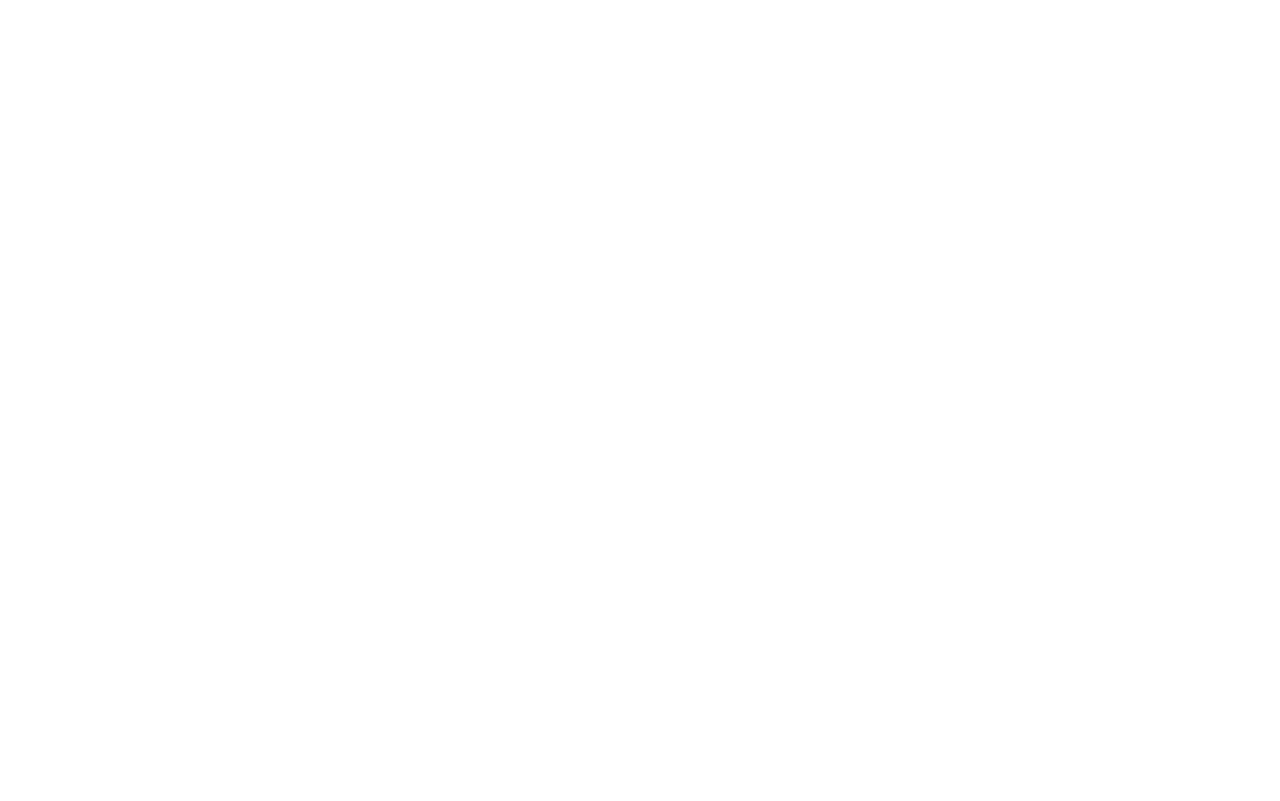
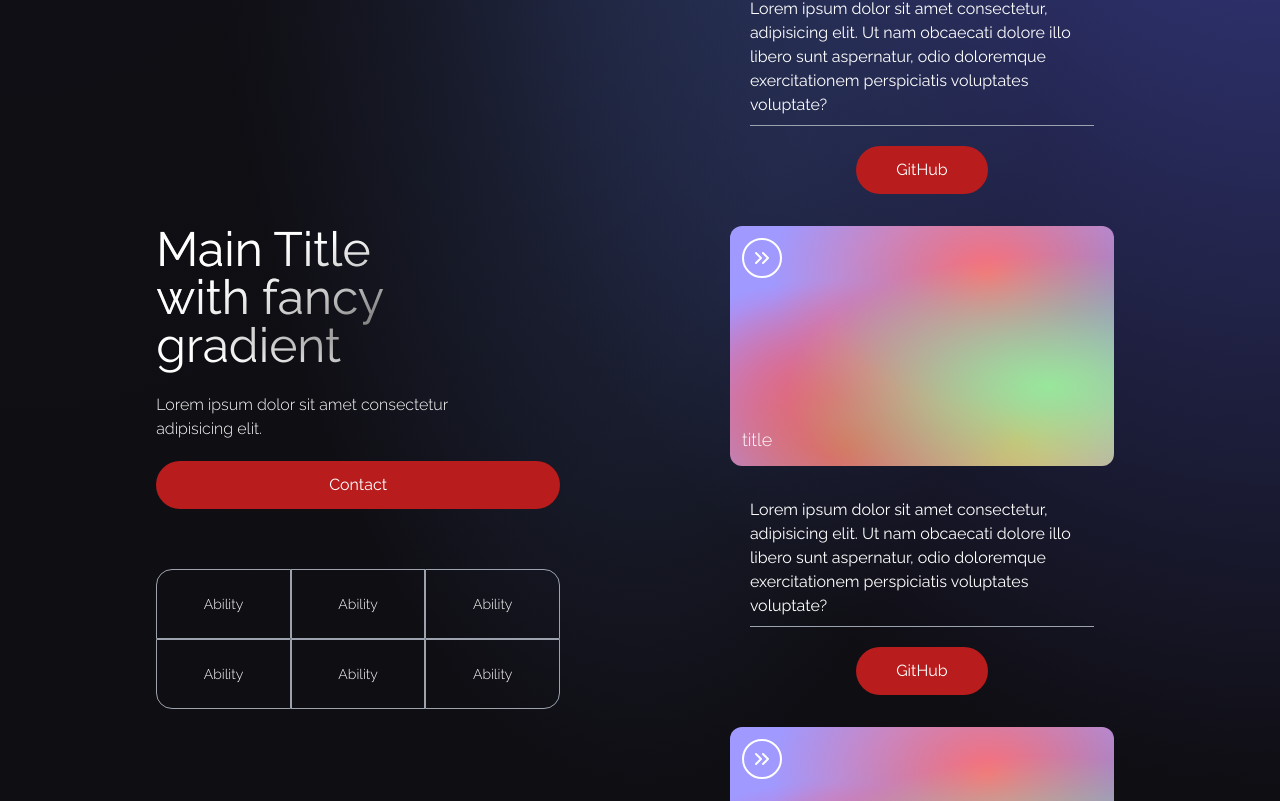
Before and after one commit to Anathretic/portfolio-website, a React (Vite) app: page / in a window 1280 px wide. Shown: the part 439-1240 px from the top of the page. Before the commit the page ends 800 px from the top, so only its background shows below. Built offline with nearby package versions, Linux system fonts and the light colour scheme.

Commit message:
created welcome section, refactored code, prepared code for further implementation

```diff
--- a/postcss.config.cjs
+++ b/postcss.config.cjs
@@ -1,6 +1,4 @@
+const tailwindcss = require("tailwindcss");
 module.exports = {
-    plugins: {
-      tailwindcss: {},
-      autoprefixer: {}
-    }
-  };
+  plugins: [tailwindcss("./tailwind.config.js"), require("autoprefixer")],
+};
--- a/src/App.jsx
+++ b/src/App.jsx
@@ -1,4 +1,4 @@
-import { Navbar, Welcome, Footer, Extras } from "./components"
+import { Navbar, Welcome, Footer, Extras } from "./sections"
 
 const App = () => {
   return (
@@ -7,8 +7,8 @@
         <Navbar />
         <Welcome />
       </div>
+        <Extras />
         <Footer />
-        <Extras />
     </div>
   )
 }
--- /dev/null
+++ b/src/components/CardDescription.jsx
@@ -0,0 +1,16 @@
+const CardDescription = () => {
+	return (
+        <div className='p-5 sm:w-96 w-full flex flex-col justify-start items-center blue-glassmorphism text-white'>
+		<p>
+			Lorem ipsum dolor sit amet consectetur, adipisicing elit. Ut nam obcaecati dolore illo libero sunt aspernatur,
+			odio doloremque exercitationem perspiciatis voluptates voluptate?
+		</p>
+		<div className='h-[1px] w-full bg-gray-400 my-2'></div>
+		<button className='bg-[#b91c1c] py-3 px-10 mt-3 rounded-full cursor-pointer hover:bg-[#7f1d1d] transition duration-300'>
+			GitHub
+		</button>
+	</div>
+    )
+}
+
+export default CardDescription
--- /dev/null
+++ b/src/components/CardItem.jsx
@@ -0,0 +1,21 @@
+import { FiChevronsRight } from "react-icons/fi";
+
+
+const CardItem = ({ title }) => {
+	return (
+		<div className='p-3 flex justify-end items-start flex-col rounded-xl h-60 w-96 my-3 card'>
+			<div className='flex justify-between flex-col w-full h-full'>
+				<div className='flex justify-between items-start'>
+					<button className='w-10 h-10 rounded-full border-2 border-white flex justify-center items-center text-white'>
+					<FiChevronsRight fontSize={24}/>
+					</button>
+				</div>
+				<div>
+					<p className='text-white font-light text-lg mt-1'>{title}</p>
+				</div>
+			</div>
+		</div>
+	)
+}
+
+export default CardItem
--- a/src/components/Welcome.jsx
+++ /dev/null
@@ -1,7 +0,0 @@
-const Welcome = () => {
-    return (
-        <h1>Welcome</h1>
-    )
-}
-
-export default Welcome
--- a/src/index.css
+++ b/src/index.css
@@ -24,3 +24,22 @@
 		radial-gradient(at 50% 0%, hsla(225, 39%, 30%, 1) 0, transparent 50%),
 		radial-gradient(at 100% 0%, rgb(60, 66, 151) 0, transparent 50%);
 }
+
+.text-gradient {
+	background-color: #fff;
+	background-image: radial-gradient(at 4% 36%, hsla(0, 0%, 100%, 1) 0, transparent 53%),
+		radial-gradient(at 100% 60%, rgb(0, 0, 0) 0, transparent 70%);
+	-webkit-background-clip: text;
+	-webkit-text-fill-color: transparent;
+}
+
+.card {
+	background-color: #a099ff;
+	background-image: radial-gradient(at 83% 67%, rgb(152, 231, 156) 0, transparent 58%),
+		radial-gradient(at 67% 20%, hsla(357, 94%, 71%, 1) 0, transparent 59%),
+		radial-gradient(at 88% 35%, hsla(222, 81%, 65%, 1) 0, transparent 50%),
+		radial-gradient(at 31% 91%, hsla(9, 61%, 61%, 1) 0, transparent 52%),
+		radial-gradient(at 27% 71%, hsla(336, 91%, 65%, 1) 0, transparent 49%),
+		radial-gradient(at 74% 89%, hsla(30, 98%, 65%, 1) 0, transparent 51%),
+		radial-gradient(at 53% 75%, hsla(174, 94%, 68%, 1) 0, transparent 45%);
+}
--- a/src/components/Navbar.jsx
+++ b/src/sections/Navbar.jsx
@@ -11,7 +11,7 @@
 
 	return (
 		<nav className='w-full flex md:justify-center justify-between items-center p-4'>
-			<div className='md:flex-[0.5] flex-initial justify-center items-center'>
+			<div className='md:flex-[0.8] 2xl:flex-[0.5] flex-initial justify-center items-center'>
 				<p className='w-32 cursor-pointer text-white'>Logo section</p>
 			</div>
 			<ul className='text-white md:flex hidden list-none flex-row justify-between items-center flex-initial'>
@@ -35,8 +35,8 @@
 					/>
 				)}
 				{toggleMenu && (
-					<ul className='z-10 fixed top-0 -right-2 p-3 w-[70vw] h-screen shadow-2xl md:hidden list-none flex flex-col justify-start items-end rounded-md text-white bg-black'>
-						<li className='text-xl self-start p-3 my-2 cursor-pointer'>
+					<ul className='z-10 fixed top-0 -right-2 p-3 w-[70vw] h-screen shadow-2xl md:hidden list-none flex flex-col justify-start items-end rounded-md text-white bg-black animate-slide-in'>
+						<li className='text-xl self-start my-2 cursor-pointer'>
 							<AiOutlineClose fontSize={28} onClick={() => setToggleMenu(false)} />
 						</li>
 						{['Item', 'Item', 'Item'].map((item, index) => (
--- /dev/null
+++ b/src/sections/Welcome.jsx
@@ -0,0 +1,48 @@
+import CardItem from '../components/CardItem'
+import CardDescription from '../components/CardDescription'
+
+const commonStyles =
+	'min-h-[70px] sm:px-0 px-2 sm:min-w-[120px] flex justify-center items-center border-[0.5px] border-gray-400 text-sm font-light text-white'
+
+const Welcome = () => {
+	const contactButton = () => {}
+
+	return (
+		<div className='flex w-full justify-center items-center'>
+			<div className='flex mf:flex-row flex-col items-center justify-between md:p-20 py-12 px-4'>
+				<div className='flex flex-1 justify-start items-start flex-col mf:mr-20'>
+					<h1 className='text-3xl sm:text-5xl text-white text-gradient py-1'>
+						Main Title <br /> with fancy gradient
+					</h1>
+					<p className='text-left mt-5 text-white font-light md:w-9/12 w-11/12 text-base'>
+						Lorem ipsum dolor sit amet consectetur adipisicing elit.
+					</p>
+					<button
+						type='button'
+						onClick={contactButton}
+						className='flex flex-row justify-center items-center my-5 bg-[#b91c1c] p-3 w-full rounded-full cursor-pointer hover:bg-[#7f1d1d] transition duration-300'>
+						<p className='text-white text-base'>Contact</p>
+					</button>
+					<div className='grid sm:grid-cols-3 grid-cols-2 w-full mt-10'>
+						<div className={`rounded-tl-2xl ${commonStyles}`}>Ability</div>
+						<div className={`${commonStyles} max-[640px]:rounded-tr-2xl`}>Ability</div>
+						<div className={`sm:rounded-tr-2xl ${commonStyles}`}>Ability</div>
+						<div className={`sm:rounded-bl-2xl ${commonStyles}`}>Ability</div>
+						<div className={`${commonStyles} max-[640px]:rounded-bl-2xl`}>Ability</div>
+						<div className={`rounded-br-2xl ${commonStyles}`}>Ability</div>
+					</div>
+				</div>
+				<div className='flex flex-col flex-1 items-center justify-start max-[640px]:w-96 w-full mf:mt-0 mf:ml-20 mt-10'>
+					<CardItem title='title' />
+					<CardDescription />
+					<CardItem title='title' />
+					<CardDescription />
+					<CardItem title='title' />
+					<CardDescription />
+				</div>
+			</div>
+		</div>
+	)
+}
+
+export default Welcome
--- a/tailwind.config.js
+++ b/tailwind.config.js
@@ -1,10 +1,34 @@
-/** @type {import('tailwindcss').Config} */
 module.exports = {
-  content: [
-    "./src/**/*.{js,jsx,ts,tsx}",
-  ],
+  purge: ["./src/**/*.{js,jsx,ts,tsx}", "./public/index.html"],
+  mode: "jit",
+  darkMode: false,
   theme: {
+    fontFamily: {
+      display: ["Raleway", "sans-serif"],
+      body: ["Raleway", "sans-serif"],
+    },
+    extend: {
+      screens: {
+        mf: "990px",
+      },
+      keyframes: {
+        "slide-in": {
+          "0%": {
+            "-webkit-transform": "translateX(120%)",
+            transform: "translateX(120%)",
+          },
+          "100%": {
+            "-webkit-transform": "translateX(0%)",
+            transform: "translateX(0%)",
+          },
+        },
+      },
+      animation: {
+        "slide-in": "slide-in 0.5s ease-out",
+      },
+    },
+  },
+  variants: {
     extend: {},
   },
-  plugins: [],
-}
+};
```
Also changed, not shown: src/sections/Extras.jsx (renamed from src/components/Extras.jsx), src/sections/Footer.jsx (renamed from src/components/Footer.jsx), src/sections/index.js (renamed from src/components/index.js).
